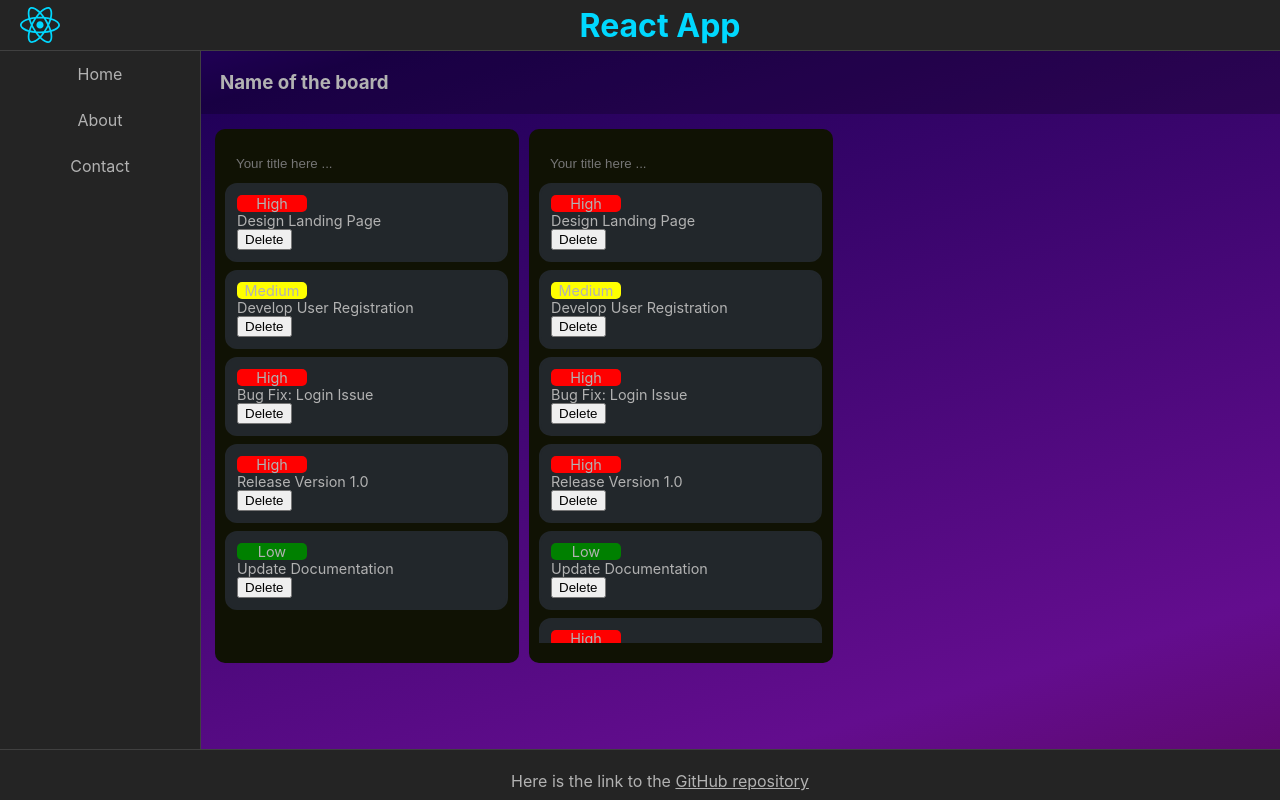
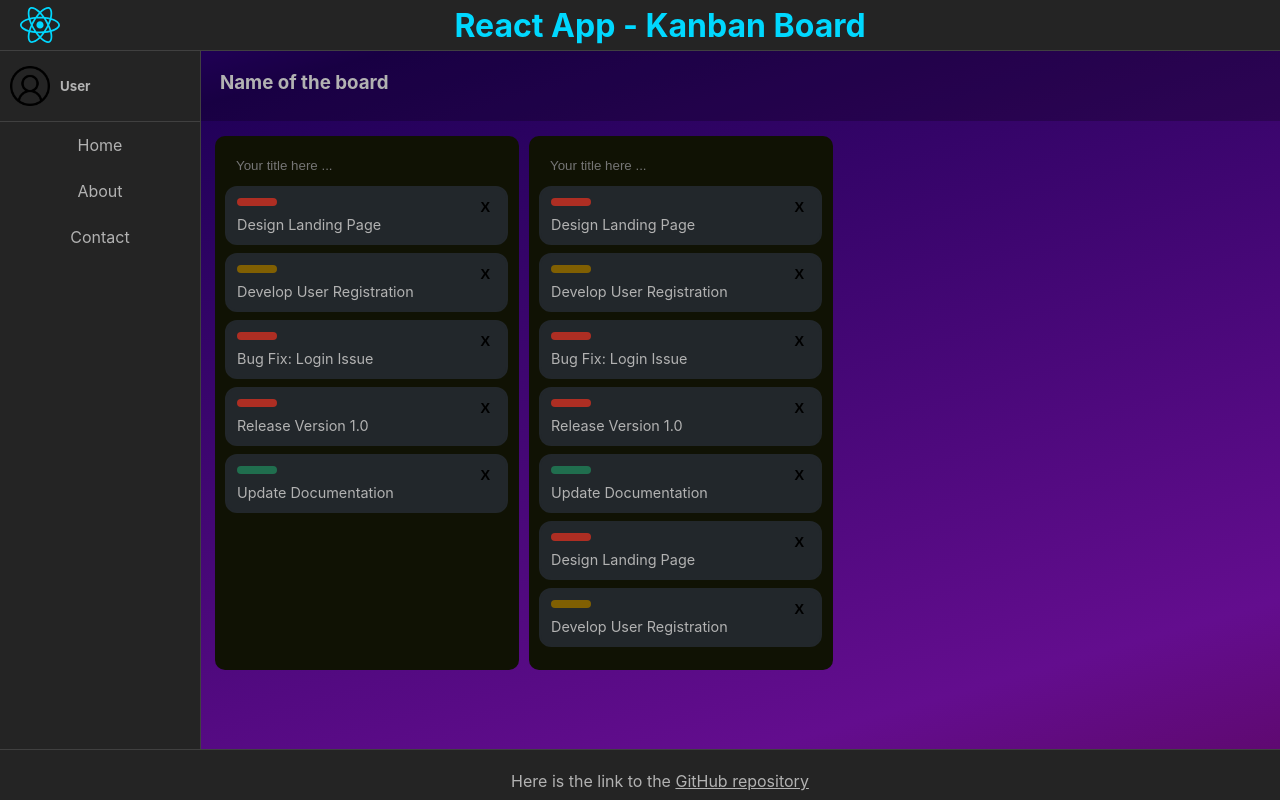
Before and after one commit to bendfriedman/React-App, a React (Vite) app: page / in a window 1280 px wide. Built offline with nearby package versions, Linux system fonts and the light colour scheme.

Commit message:
changed some styles on the lists for the delete button and the labels. Also added a user logo

```diff
--- a/src/App.css
+++ b/src/App.css
@@ -29,6 +29,19 @@ header > h1 {
   height: 100%;
   border-right: solid 1px #404040;
   z-index: 1;
+}
+
+#sidebar-user-container {
+  display: flex;
+  justify-content: start;
+  align-items: center;
+  border-bottom: 1px solid #404040;
+  height: 70px;
+}
+
+.user-img {
+  height: 40px;
+  margin: 0 10px;
 }
 
 .sidebar > ul {
@@ -66,6 +79,7 @@ main {
 }
 
 #board-header {
+  height: 30px; /* plus 2 x 20px padding = 70px */
   padding: 20px;
   background-color: #0000003d;
 }
@@ -99,7 +113,8 @@ footer {
 }
 
 #list-title {
-  padding: 10px 5px;
+  padding: 5px 5px 10px;
+  margin-bottom: 5px;
   height: 20px;
   display: flex;
 }
@@ -132,7 +147,7 @@ footer {
   background-color: #22272b;
   border: 2px solid #22272b;
   padding: 10px;
-  margin: 4px 0;
+  margin-bottom: 8px;
   border-radius: 12px;
   font-size: 0.9rem;
   cursor: pointer;
@@ -142,9 +157,31 @@ footer {
   border: 2px solid #00d8ff;
 }
 
+#card-row-one {
+  display: flex;
+  justify-content: space-between;
+}
+
+.delete-btn {
+  background-color: #22272b;
+  color: black;
+  border: none;
+  font-size: 0.9rem;
+  font-weight: bold;
+  cursor: pointer;
+}
+
+.cross-img {
+  width: 10px;
+}
+
+.delete-btn:active {
+  color: #b2b2b2;
+}
+
 #priority-label {
-  /* background-color: rgb(0, 0, 0); */
-  width: 70px;
+  width: 40px;
+  height: 8px;
   text-align: center;
   border-radius: 5px;
 }
--- a/src/App.jsx
+++ b/src/App.jsx
@@ -7,16 +7,23 @@ import { Route, Routes, Link } from "react-router-dom";
 import { HomePage } from "./pages/HomePage";
 import { About } from "./pages/About";
 import { NotFound } from "./pages/NotFound";
+import userImg from "./assets/user.png";
 
 function App() {
   return (
     <>
       <header>
         <img id="logo" src={logo} alt="image of logo" />
-        <h1>React App</h1>
+        <h1>React App - Kanban Board</h1>
         <div></div>
       </header>
       <div className="sidebar">
+        <Link to="/notFound">
+          <div id="sidebar-user-container">
+            <img className="user-img" src={userImg} alt="" />
+            <h5>User</h5>
+          </div>
+        </Link>
         <ul>
           <Link to="/">
             <li>Home</li>
@@ -25,8 +32,9 @@ function App() {
           <Link to="/about">
             <li>About</li>
           </Link>
-
-          <li>Contact</li>
+          <Link to="/contact">
+            <li>Contact</li>
+          </Link>
         </ul>
       </div>
       <main>
--- a/src/components/Card.jsx
+++ b/src/components/Card.jsx
@@ -1,6 +1,4 @@
 export const Card = ({ dataElement, allData, setCardData }) => {
-  // const [cardState, setCardState] = useState(cardData)
-
   const deleteAction = (elementId) => {
     console.log(elementId, allData);
     const filteredData = allData.filter((card) => {
@@ -12,13 +10,14 @@ export const Card = ({ dataElement, allData, setCardData }) => {
   };
 
   const priorityColors = {
-    lowColor: "green",
-    mediumColor: "yellow",
-    highColor: "red",
+    lowColor: "#206e4e",
+    mediumColor: "#805f02",
+    highColor: "#ae2e23",
   };
 
   return (
     <div id="card">
+      <div id="card-row-one">
         <div
           id="priority-label"
           style={{
@@ -29,11 +28,15 @@ export const Card = ({ dataElement, allData, setCardData }) => {
                 ? priorityColors.mediumColor
                 : priorityColors.highColor,
           }}
+        ></div>
+        <button
+          className="delete-btn"
+          onClick={() => deleteAction(dataElement.id)}
         >
-        {dataElement.priority}
+          X
+        </button>
       </div>
       <div id="name">{dataElement.title}</div>
-      <button onClick={() => deleteAction(dataElement.id)}>Delete</button>
     </div>
   );
 };
```
Also changed, not shown: src/assets/user.png (added). Lines whose indentation alone changed are shown as unchanged.
